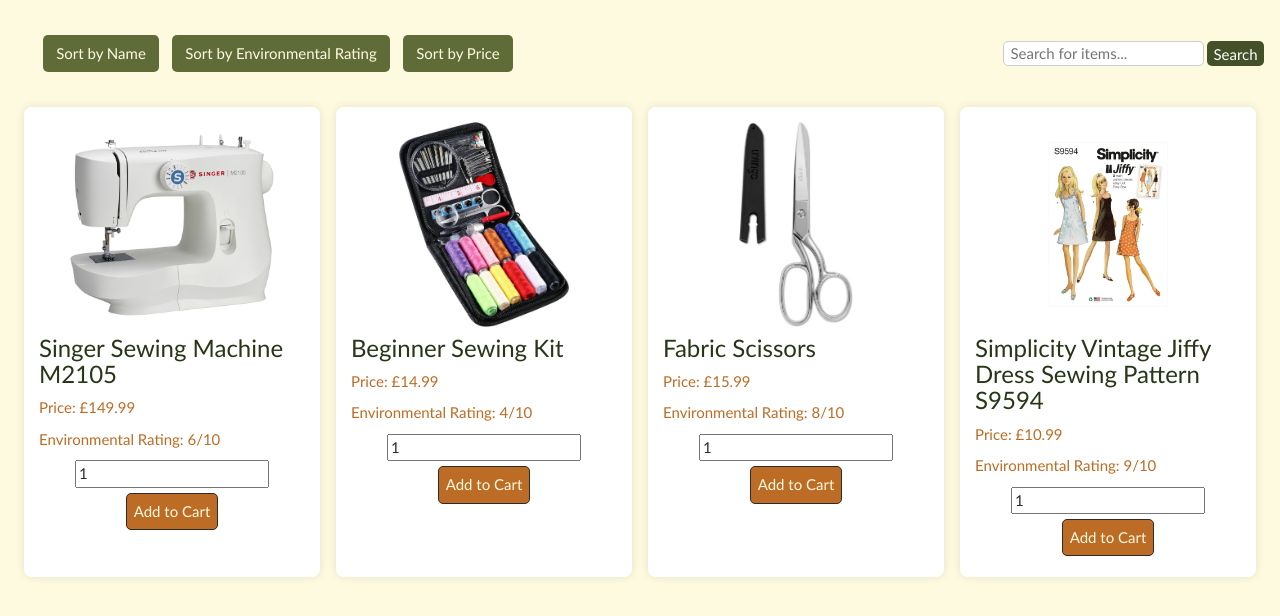
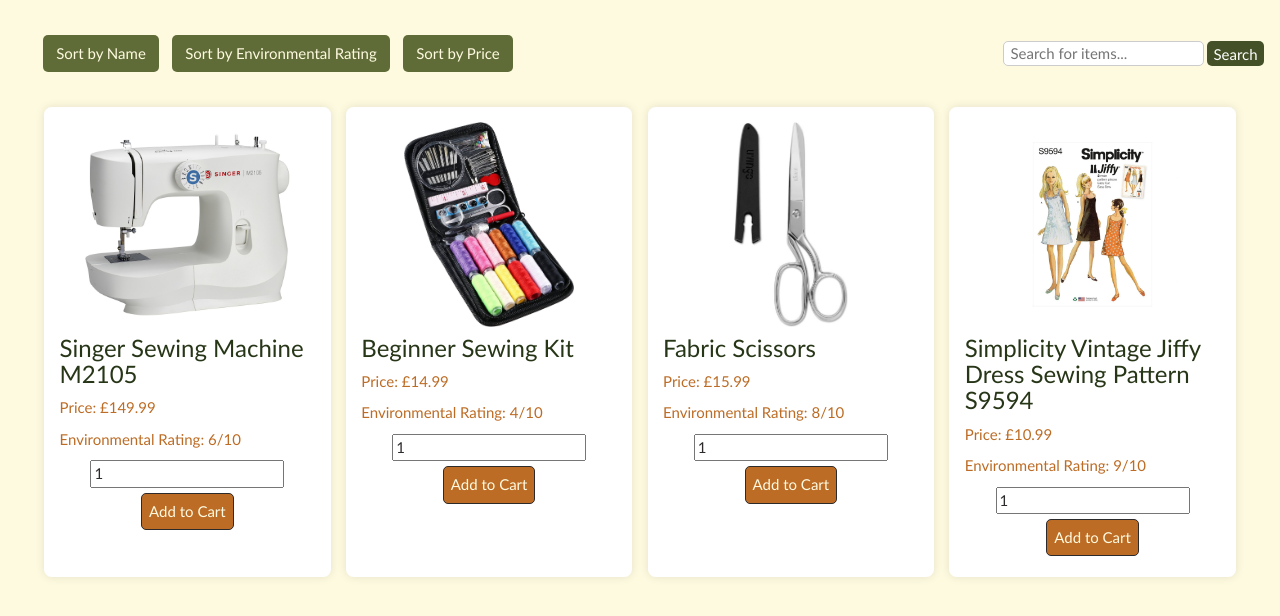
Before and after one commit to odgedodge/Online-Shop, a Flask app: page / in a window 1280 px wide. Shown: the part 83-699 px from the top of the page. Run offline with Flask 3, Linux system fonts and the light colour scheme; some libraries are stand-ins or nearby versions.

Commit message:
fixed wrapping errors

```diff
--- a/app/static/custom.css
+++ b/app/static/custom.css
@@ -132,7 +132,7 @@ a:hover {
 /* Product card styling */
 .product {
     display: inline-block;
-    width: calc(25% - 1vw);
+    width: calc(25% - 2vw);
     margin: .6vw;
     padding: 1.2vw;
     background-color: #FFFFFF;
@@ -166,7 +166,8 @@ a:hover {
 
 .row {
     display: flex;
-    justify-content: space-between; /* Align items with space between them */
+    flex-wrap: wrap;
+    justify-content: center; /* Align items with space between them */
 }
 
 #description-container {
```
